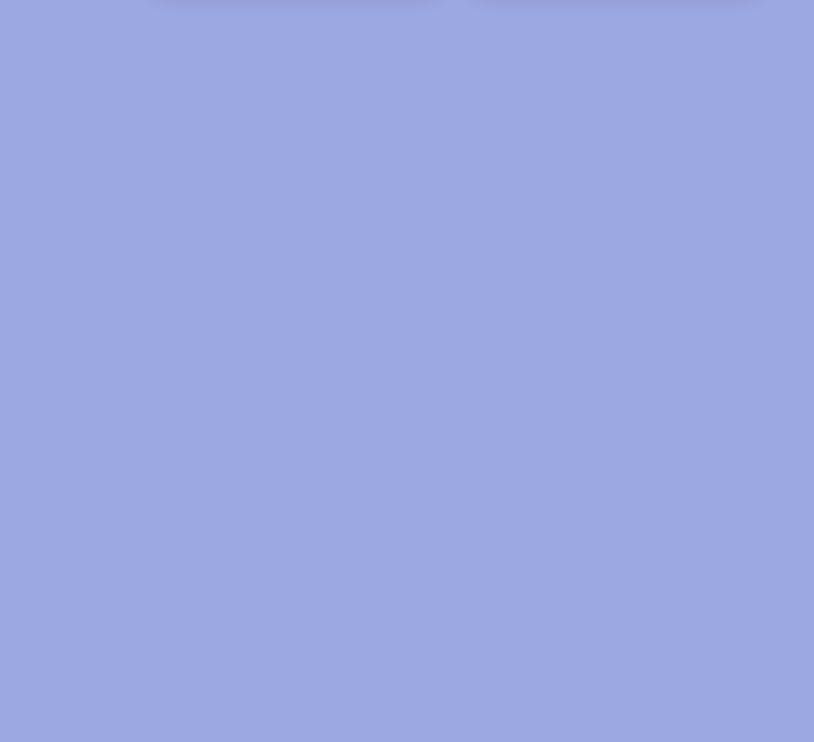
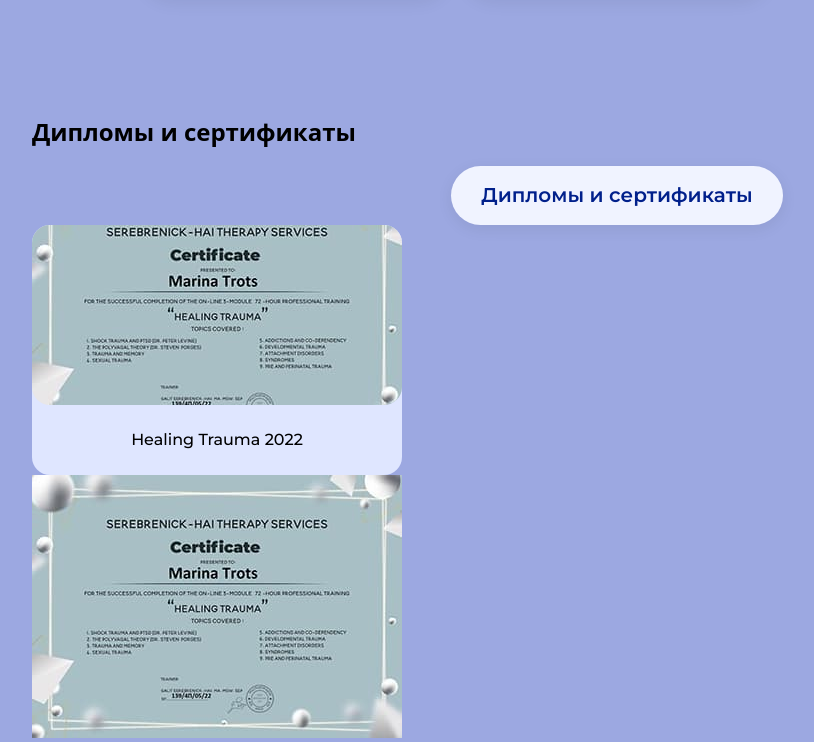
Before and after one commit to Fluebubble/marina-trots-website, a React (Vite) app: page / in a window 1280 px wide. Shown: the part 1857-2599 px from the top of the page, without its empty margins (23-837 px from the left). Before the commit the page ends 1895 px from the top, so only its background shows below. Built offline with nearby package versions, Linux system fonts and the light colour scheme.

Commit message:
diploma list item component created

```diff
--- a/src/App.tsx
+++ b/src/App.tsx
@@ -9,6 +9,7 @@
 import { Container } from './components/Container/Container';
 import { Story } from './components/Story/Story';
 import { Problems } from './components/Problems/Problems';
+import { Diplomas } from './components/Diplomas/Diplomas';
 
 function App() {
   return (
@@ -17,6 +18,7 @@
         <Header />
         <Story />
         <Problems />
+        <Diplomas />
       </Container>
     </main>
   );
--- /dev/null
+++ b/src/components/Diplomas/Diplomas.tsx
@@ -0,0 +1,21 @@
+import React from 'react';
+import { Title } from '../Title/Title';
+import { List } from './List/List';
+
+export const Diplomas = () => {
+  return (
+    <section className="section certificates">
+      <div className="title">
+        <h2 className="title__text">Дипломы и сертификаты</h2>
+      </div>
+      <Title text="Дипломы и сертификаты" />
+      <List />
+      <button
+        type="button"
+        className="certificates-gallery__button"
+      >
+        Показать все документы
+      </button>
+    </section>
+  );
+};
--- /dev/null
+++ b/src/components/Diplomas/List/Item/Item.module.scss
@@ -0,0 +1,52 @@
+.link {
+  border-radius: 18px;
+  height: 200px;
+  width: calc(50% - 5px);
+  background: #dfe6ff;
+  align-items: center;
+  display: flex;
+  flex-direction: column;
+
+  @media screen and (min-width: 768px) {
+    width: 364px;
+    min-height: 236px;
+  }
+
+  @media screen and (min-width: 1200px) {
+    width: 370px;
+    height: 250px;
+  }
+}
+
+.image-container {
+  width: 100%;
+  height: 160px;
+  overflow: hidden;
+
+  @media screen and (min-width: 768px) {
+    width: inherit;
+    height: 180px;
+  }
+}
+
+.image {
+  border-radius: 18px;
+  width: 100%;
+  height: 100%;
+  object-fit: cover;
+  // @media screen and (min-width: 768px) {
+  // }
+}
+
+.name {
+  font-size: 12px;
+  font-style: normal;
+  font-weight: 500;
+  line-height: normal;
+  text-align: center;
+  margin: auto auto;
+
+  @media screen and (min-width: 1200px) {
+    font-size: 16px;
+  }
+}
--- /dev/null
+++ b/src/components/Diplomas/List/Item/Item.tsx
@@ -0,0 +1,27 @@
+import React from 'react';
+import styles from './Item.module.scss';
+
+interface Props {
+  image: string;
+  thumb: string;
+  alt: string;
+  name: string;
+}
+
+export const Item: React.FC<Props> = ({ image, thumb, alt, name }) => {
+  return (
+    <a
+      href={image}
+      className={styles.link}
+    >
+      <div className={styles['image-container']}>
+        <img
+          src={thumb}
+          alt={alt}
+          className={styles.image}
+        />
+      </div>
+      <p className={styles.name}>{name}</p>
+    </a>
+  );
+};
--- /dev/null
+++ b/src/components/Diplomas/List/List.tsx
@@ -0,0 +1,95 @@
+import React from 'react';
+import { Item } from './Item/Item';
+
+export const List = () => {
+  return (
+    <div className="certificates__gallery">
+      <Item
+        image="./img/cert/healing-trauma.jpg"
+        thumb="./img/cert/thumbs/healing-trauma-thumb.jpg"
+        alt="Сертификат Healing Trauma 2022"
+        name="Healing Trauma 2022"
+      />
+      <a
+        href="./img/cert/healing-trauma.jpg"
+        className="certificates__item-link"
+      >
+        <div className="certificates__item-image-container">
+          <img
+            src="./img/cert/thumbs/healing-trauma-thumb.jpg"
+            alt="Сертификат Healing Trauma 2022"
+            className="certificates__item-image"
+          />
+        </div>
+        <p className="certificates__item-name">Healing Trauma 2022</p>
+      </a>
+      <a
+        href="./img/cert/EABCT_Accreditation.webp"
+        className="certificates__item-link"
+      >
+        <div className="certificates__item-image-container">
+          <img
+            src="./img/cert/thumbs/EABCT_Accreditation-thumb.jpg"
+            alt="Сертификат MBSR 2020"
+            className="certificates__item-image"
+          />
+        </div>
+        <p className="certificates__item-name">EABCT 2021</p>
+      </a>
+      <a
+        href="./img/cert/integration-mindfulness.webp"
+        className="certificates__item-link"
+      >
+        <div className="certificates__item-image-container">
+          <img
+            src="./img/cert/thumbs/integration-mindfulness-thumb.jpg"
+            alt="Сертификат "
+            className="certificates__item-image"
+          />
+        </div>
+        <p className="certificates__item-name">Интеграция майндфулнес 2021</p>
+      </a>
+      <a
+        href="./img/cert/cognitive-pov-therapy.jpg"
+        className="certificates__item-link"
+      >
+        <div className="certificates__item-image-container">
+          <img
+            src="./img/cert/thumbs/cognitive-pov-therapy-thumb.jpg"
+            alt="Сертификат Когнитивно-поведенческая терапия 2021"
+            className="certificates__item-image"
+          />
+        </div>
+        <p className="certificates__item-name">
+          Когнитивно-поведенческая терапия 2021
+        </p>
+      </a>
+      <a
+        href="./img/cert/MBSR.png"
+        className="certificates__item-link"
+      >
+        <div className="certificates__item-image-container">
+          <img
+            src="./img/cert/thumbs/MBSR-thumb.jpg"
+            alt="Курс MBSR 2020"
+            className="certificates__item-image"
+          />
+        </div>
+        <p className="certificates__item-name">Курс MBSR 2020</p>
+      </a>
+      <a
+        href="./img/cert/proped-therapy.webp"
+        className="certificates__item-link"
+      >
+        <div className="certificates__item-image-container">
+          <img
+            src="./img/cert/thumbs/proped-therapy-thumb.jpg"
+            alt="Сертификат Пропедевтика психиатрии 2020"
+            className="certificates__item-image"
+          />
+        </div>
+        <p className="certificates__item-name">Пропедевтика психиатрии 2020</p>
+      </a>
+    </div>
+  );
+};
```
Also changed, not shown: src/components/Diplomas/Diplomas.module.scss (added), src/components/Diplomas/List/List.module.scss (added).
